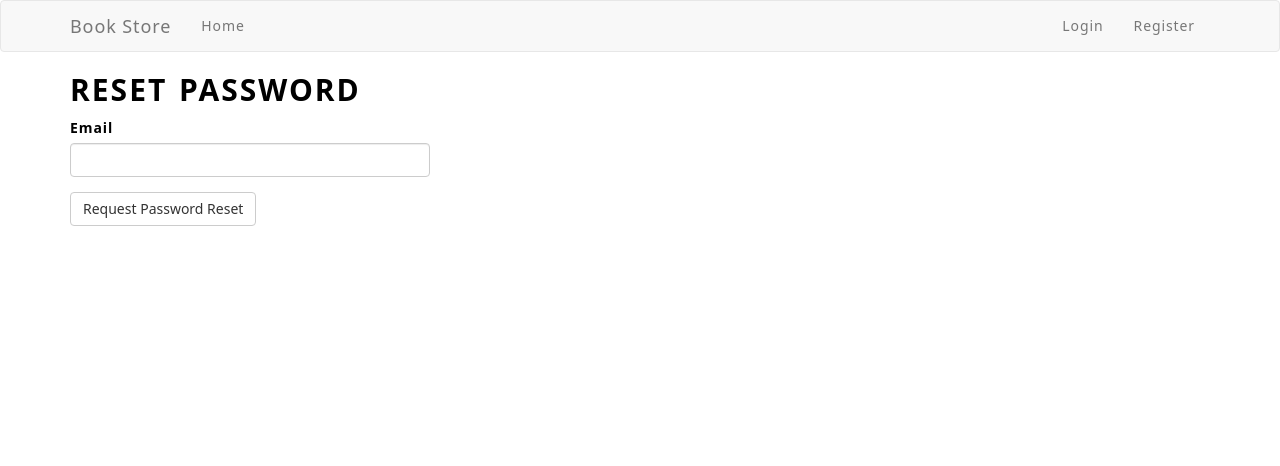
After one commit to Muhammad-Nasr/flask-BookStore, a Flask app: page /auth/reset_password_request in a window 1280 px wide. The commit adds this page. Shown: the top 466 px of the page. Run offline with Flask 2, Linux system fonts and the light colour scheme; some libraries are stand-ins or nearby versions.

Commit message:
add reset password function

```diff
--- a/main/__init__.py
+++ b/main/__init__.py
@@ -6,6 +6,8 @@ from config import BaseConfig
 from flask_login import LoginManager
 from flask_moment import Moment
 from flask_admin import Admin
+from flask_mail import Mail
+
 
 bootstrap = Bootstrap()
 db = SQLAlchemy()
@@ -14,6 +16,8 @@ login_manager = LoginManager()
 login_manager.login_view = 'auth.login'
 moment = Moment()
 admin = Admin()
+mail = Mail()
+
 
 def create_app(config_class=BaseConfig):
     app = Flask(__name__)
@@ -25,6 +29,7 @@ def create_app(config_class=BaseConfig):
 
     bootstrap.init_app(app)
     moment.init_app(app)
+    mail.init_app(app)
 
     admin.init_app(app, index_view=models.MyAdminIndexView())
 
--- a/main/auth/forms.py
+++ b/main/auth/forms.py
@@ -23,3 +23,15 @@ class LoginForm(FlaskForm):
     username = StringField('Username', validators=[DataRequired()])
     password = PasswordField('Password', validators=[DataRequired()])
     submit = SubmitField('Sign In')
+
+
+class ResetPasswordRequestForm(FlaskForm):
+    email = StringField('Email', validators=[DataRequired(), Email()])
+    submit = SubmitField('Request Password Reset')
+
+
+class ResetPasswordForm(FlaskForm):
+    password = PasswordField('Password', validators=[DataRequired()])
+    password2 = PasswordField(
+        'Repeat Password', validators=[DataRequired(), EqualTo('password')])
+    submit = SubmitField('Request Password Reset')
--- a/main/auth/routes.py
+++ b/main/auth/routes.py
@@ -1,12 +1,12 @@
 import os
-
 from main.auth import bp
 from flask import render_template, redirect, url_for, flash, request
 from werkzeug.urls import url_parse
 from main import db
-from main.auth.forms import RegisterForm, LoginForm
+from main.auth.forms import RegisterForm, LoginForm, ResetPasswordRequestForm, ResetPasswordForm
 from main.models import Reader
 from flask_login import login_user, login_required, logout_user, current_user
+from main.auth.email import send_password_reset_email
 
 
 @bp.route('/register', methods=['GET', 'POST'])
@@ -54,3 +54,35 @@ def login():
 def logout():
     logout_user()
     return redirect(url_for('main.index'))
+
+@bp.route('/reset_password_request', methods=['GET', 'POST'])
+def reset_password_request():
+    if current_user.is_authenticated:
+        return redirect(url_for('index'))
+    form = ResetPasswordRequestForm()
+    if form.validate_on_submit():
+        reader = Reader.query.filter_by(email=form.email.data).first()
+        if reader:
+            print('ok')
+            send_password_reset_email(reader)
+        flash('Check your email for the instructions to reset your password')
+        return redirect(url_for('auth.login'))
+    return render_template('auth/reset_password_request.html',
+                           title='Reset Password', form=form)
+
+
+
+@bp.route('/reset_password/<token>', methods=['GET', 'POST'])
+def reset_password(token):
+    if current_user.is_authenticated:
+        return redirect(url_for('main.index'))
+    reader = Reader.verify_reset_password_token(token)
+    if not reader:
+        return redirect(url_for('main.index'))
+    form = ResetPasswordForm()
+    if form.validate_on_submit():
+        reader.password = form.password.data
+        db.session.commit()
+        flash('Your password has been reset.')
+        return redirect(url_for('auth.login'))
+    return render_template('auth/reset_password.html', form=form)
--- a/main/templates/auth/login.html
+++ b/main/templates/auth/login.html
@@ -14,7 +14,7 @@
     <p>New User?<a href="{{ url_for('auth.register') }}">Click to Register!</a></p>
     <p>
          Forgot Your Password?
-        <a href="">Click to Reset It</a>
+        <a href="{{ url_for('auth.reset_password_request')}}">Click to Reset It</a>
 
     </p>
 
--- /dev/null
+++ b/main/templates/auth/reset_password_request.html
@@ -0,0 +1,13 @@
+{% extends "base.html" %}
+{% import 'bootstrap/wtf.html' as wtf %}
+
+{% block app_content %}
+<div class="container">
+    <h1>Reset Password</h1>
+    <div class="row">
+        <div class="col-md-4">
+            {{ wtf.quick_form(form) }}
+        </div>
+    </div>
+    </div>
+{% endblock %}
```
Also changed, not shown: config.py (+8 -0 lines), main/auth/email.py (added, +33 -0 lines), main/models.py (+17 -1 lines), main/templates/auth/reset_password.html (added, +13 -0 lines), main/templates/email/reset_password.html (added, +12 -0 lines), main/templates/email/reset_password.txt (added, +11 -0 lines).
